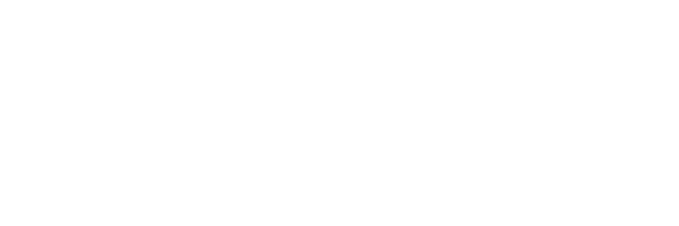
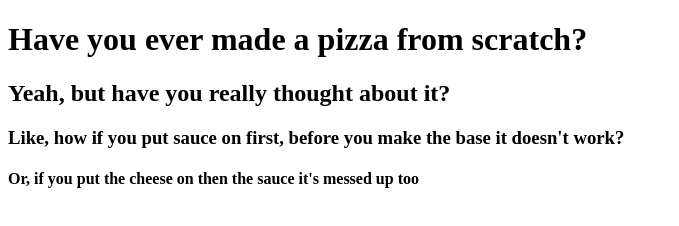
Before and after one commit to OraMok620/Oi-Shun-Mok-GWDS-week-2-, a plain HTML site: page index.html in a window 1280 px wide. Shown: the whole page, without its empty margins (0-679 px from the left). Drawn offline with Linux system fonts and the light colour scheme.

Commit message:
Update index.html

```diff
--- a/index.html
+++ b/index.html
@@ -6,7 +6,11 @@
  <meta name="viewport" content="width=device-width,initial-scale=1.0">
  <title>Pizza Party</title>
 </head>
+
 <body>
-
+ <h1>Have you ever made a pizza from scratch?</h1>
+ <h2>Yeah, but have you really thought about it?</h2>
+ <h3>Like, how if you put sauce on first, before you make the base it doesn't work?</h3>
+ <h4>Or, if you put the cheese on then the sauce it's messed up too</h4>
 </body>
 </html>
```
